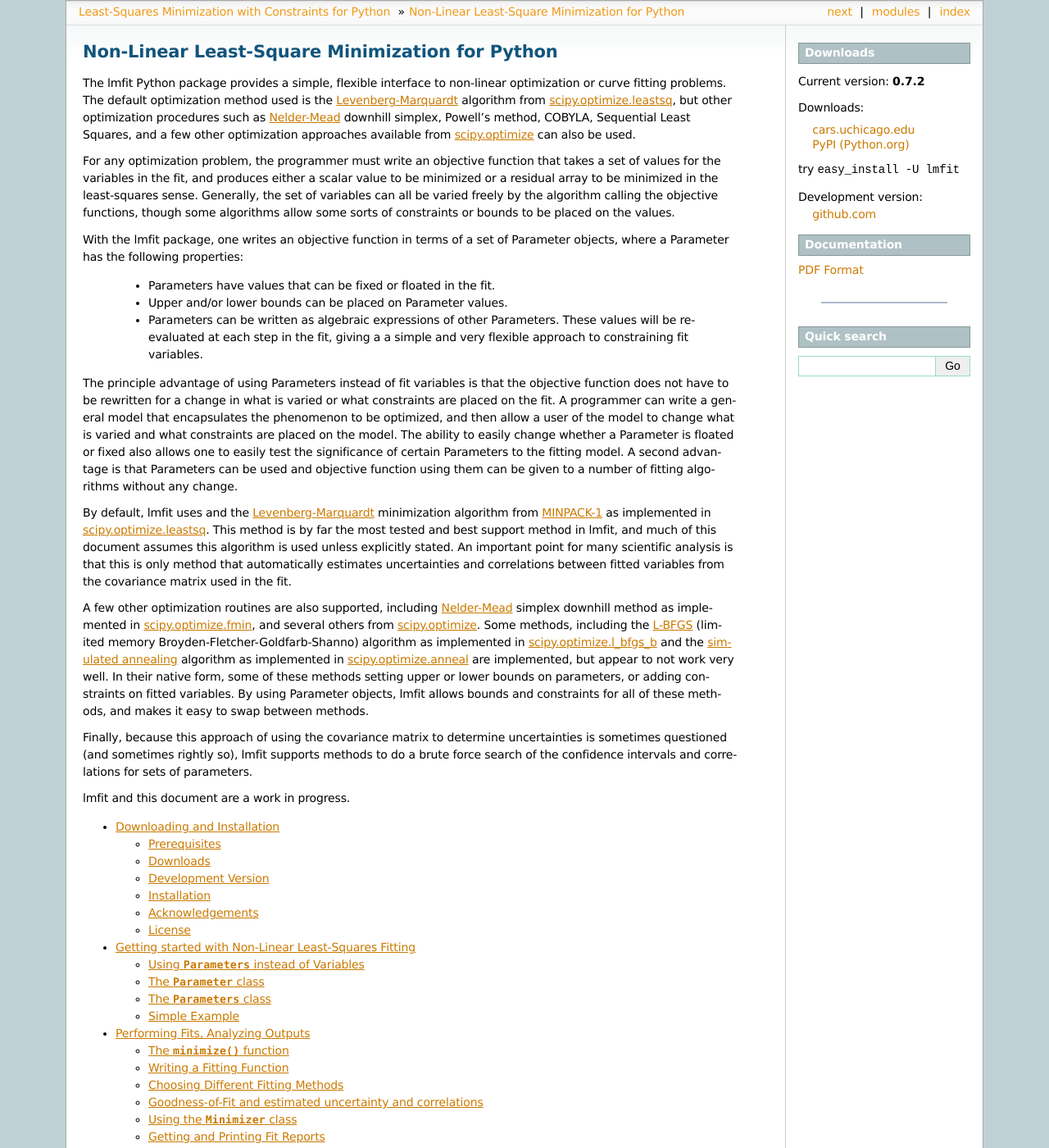
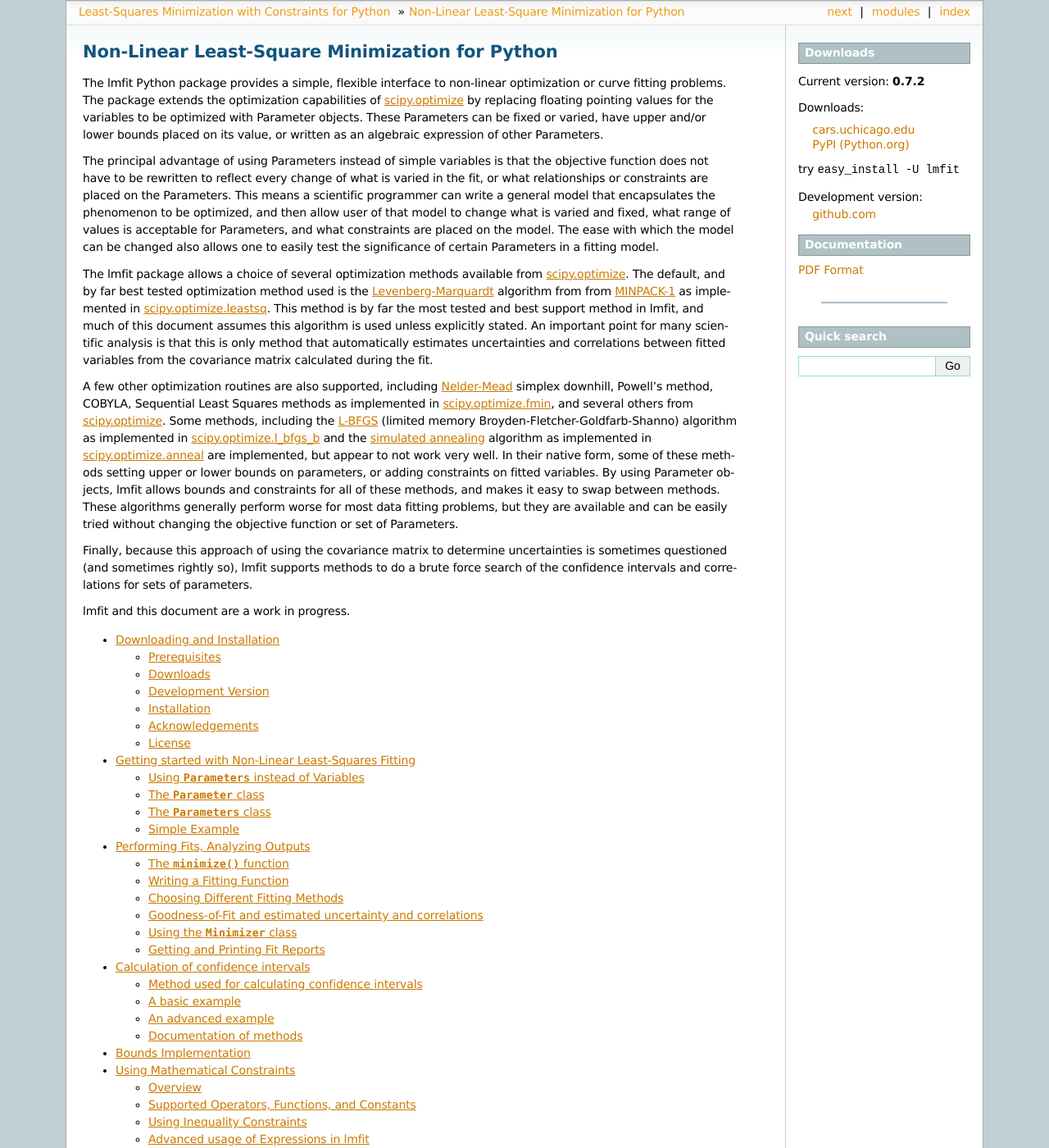
Before and after one commit to lmfit/lmfit-py, a Sphinx documentation site: the page built from doc/index.rst, in a window 1280 px wide and 1400 px high. Shown: the whole window at 82% size. Built offline with Sphinx 7.4.7, drawn with Linux system fonts in a browser that asks for light colours; formulas are drawn with MathJax 3; the version number is read from the project's files by our own code.

Commit message:
updates to doc

```diff
--- a/doc/index.rst
+++ b/doc/index.rst
@@ -19,61 +19,47 @@
 .. _asteval: http://newville.github.com/asteval/
 
 The lmfit Python package provides a simple, flexible interface to
-non-linear optimization or curve fitting problems.  The default
-optimization method used is the `Levenberg-Marquardt`_ algorithm from
-`scipy.optimize.leastsq`_, but other optimization procedures such as
-`Nelder-Mead`_ downhill simplex, Powell's method, COBYLA, Sequential Least
-Squares, and a few other optimization approaches available from
-`scipy.optimize`_ can also be used.
+non-linear optimization or curve fitting problems.  The package extends the
+optimization capabilities of `scipy.optimize`_ by replacing floating
+pointing values for the variables to be optimized with Parameter objects.
+These Parameters can be fixed or varied, have upper and/or lower bounds
+placed on its value, or written as an algebraic expression of other
+Parameters.
 
-For any optimization problem, the programmer must write an objective
-function that takes a set of values for the variables in the fit, and
-produces either a scalar value to be minimized or a residual array to be
-minimized in the least-squares sense.  Generally, the set of variables can
-all be varied freely by the algorithm calling the objective functions,
-though some algorithms allow some sorts of constraints or bounds to be
-placed on the values.
+The principal advantage of using Parameters instead of simple variables is
+that the objective function does not have to be rewritten to reflect every
+change of what is varied in the fit, or what relationships or constraints
+are placed on the Parameters.  This means a scientific programmer can write
+a general model that encapsulates the phenomenon to be optimized, and then
+allow user of that model to change what is varied and fixed, what range of
+values is acceptable for Parameters, and what constraints are placed on the
+model.  The ease with which the model can be changed also allows one to
+easily test the significance of certain Parameters in a fitting model.
 
-With the lmfit package, one writes an objective function in terms of a set
-of Parameter objects, where a Parameter has the following properties:
-
- * Parameters have values that can be fixed or floated in the fit.
- * Upper and/or lower bounds can be placed on Parameter values.
- * Parameters can be written as algebraic expressions of other Parameters.
-   These values will be re-evaluated at each step in the fit, giving a
-   a simple and very flexible approach to constraining fit variables.
-
-The principle advantage of using Parameters instead of fit variables is
-that the objective function does not have to be rewritten for a change in
-what is varied or what constraints are placed on the fit.  A programmer can
-write a general model that encapsulates the phenomenon to be optimized, and
-then allow a user of the model to change what is varied and what
-constraints are placed on the model.  The ability to easily change whether
-a Parameter is floated or fixed also allows one to easily test the
-significance of certain Parameters to the fitting model.  A second
-advantage is that Parameters can be used and objective function using them
-can be given to a number of fitting algorithms without any change.
-
-By default, lmfit uses and the `Levenberg-Marquardt`_ minimization
-algorithm from `MINPACK-1`_ as implemented in `scipy.optimize.leastsq`_.
+The lmfit package allows a choice of several optimization methods available
+from `scipy.optimize`_.  The default, and by far best tested optimization
+method used is the `Levenberg-Marquardt`_ algorithm from
+from `MINPACK-1`_ as implemented in `scipy.optimize.leastsq`_.
 This method is by far the most tested and best support method in lmfit, and
 much of this document assumes this algorithm is used unless explicitly
 stated. An important point for many scientific analysis is that this is
 only method that automatically estimates uncertainties and correlations
-between fitted variables from the covariance matrix used in the fit.
-
+between fitted variables from the covariance matrix calculated during the fit.
 
 A few other optimization routines are also supported, including
-`Nelder-Mead`_ simplex downhill method as implemented in
-`scipy.optimize.fmin`_, and several others from `scipy.optimize`_. Some
-methods, including the `L-BFGS`_ (limited memory
-Broyden-Fletcher-Goldfarb-Shanno) algorithm as implemented in
-`scipy.optimize.l_bfgs_b`_ and the `simulated annealing`_ algorithm as
+`Nelder-Mead`_ simplex downhill, Powell's method, COBYLA, Sequential Least
+Squares methods as implemented in `scipy.optimize.fmin`_, and several
+others from `scipy.optimize`_. Some methods, including the `L-BFGS`_
+(limited memory Broyden-Fletcher-Goldfarb-Shanno) algorithm as implemented
+in `scipy.optimize.l_bfgs_b`_ and the `simulated annealing`_ algorithm as
 implemented in `scipy.optimize.anneal`_ are implemented, but appear to not
 work very well.  In their native form, some of these methods setting upper
 or lower bounds on parameters, or adding constraints on fitted variables.
 By using Parameter objects, lmfit allows bounds and constraints for all of
-these methods, and makes it easy to swap between methods.
+these methods, and makes it easy to swap between methods.  These algorithms
+generally perform worse for most data fitting problems, but they are
+available and can be easily tried without changing the objective function
+or set of Parameters.
 
 Finally, because this approach of using the covariance matrix to determine
 uncertainties is sometimes questioned (and sometimes rightly so), lmfit
--- a/doc/parameters.rst
+++ b/doc/parameters.rst
@@ -27,7 +27,6 @@
 model}({\bf{v}})` is the model calculation, :math:`{\bf{v}}` is the set of
 variables in the model to be optimized in the fit, and :math:`\epsilon_i`
 is the estimated uncertainty in the data.
-
 
 In a traditional non-linear fit, one writes an objective function that takes the
 variable values and calculates the residual :math:`y^{\rm meas}_i -
```
